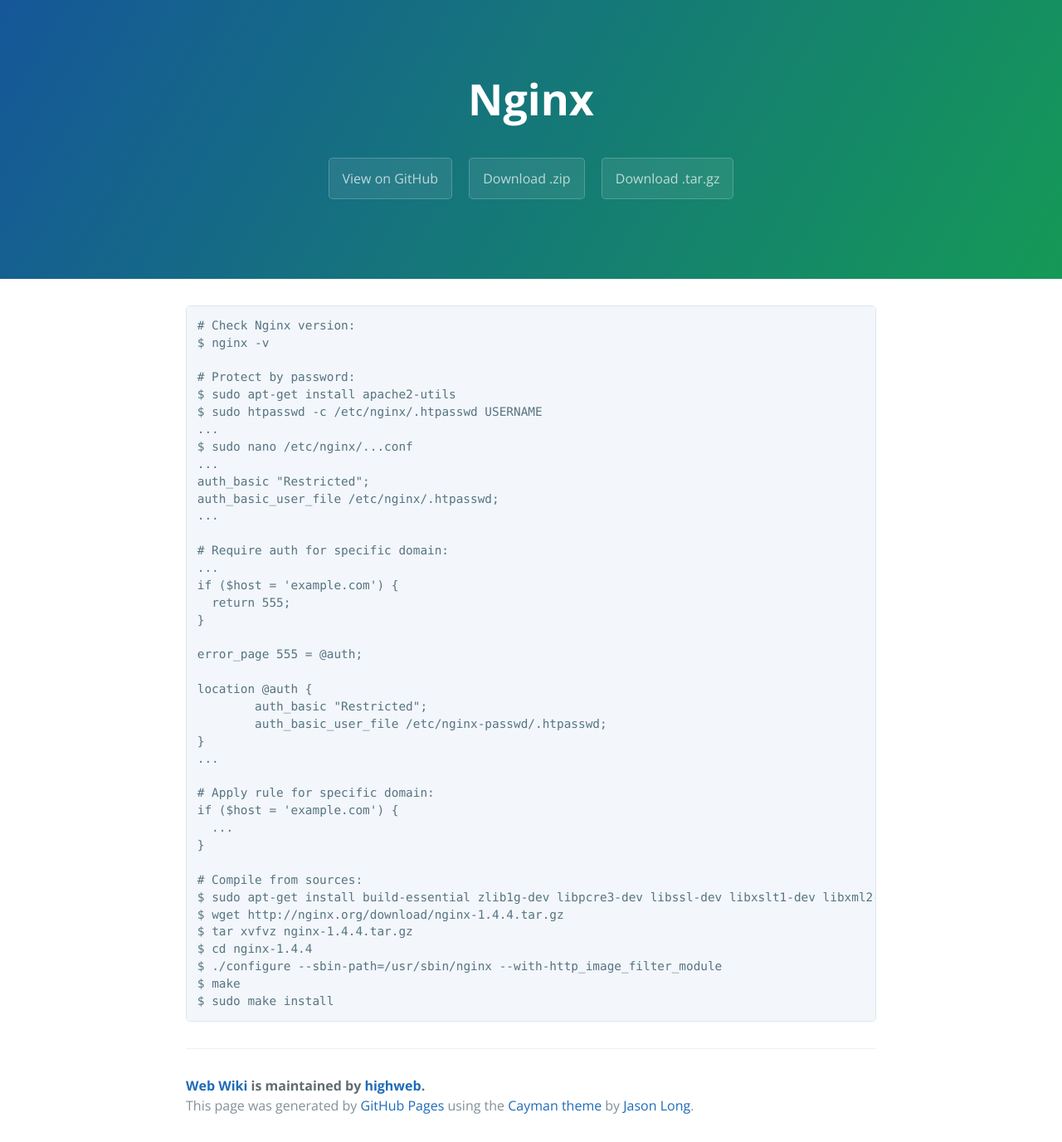
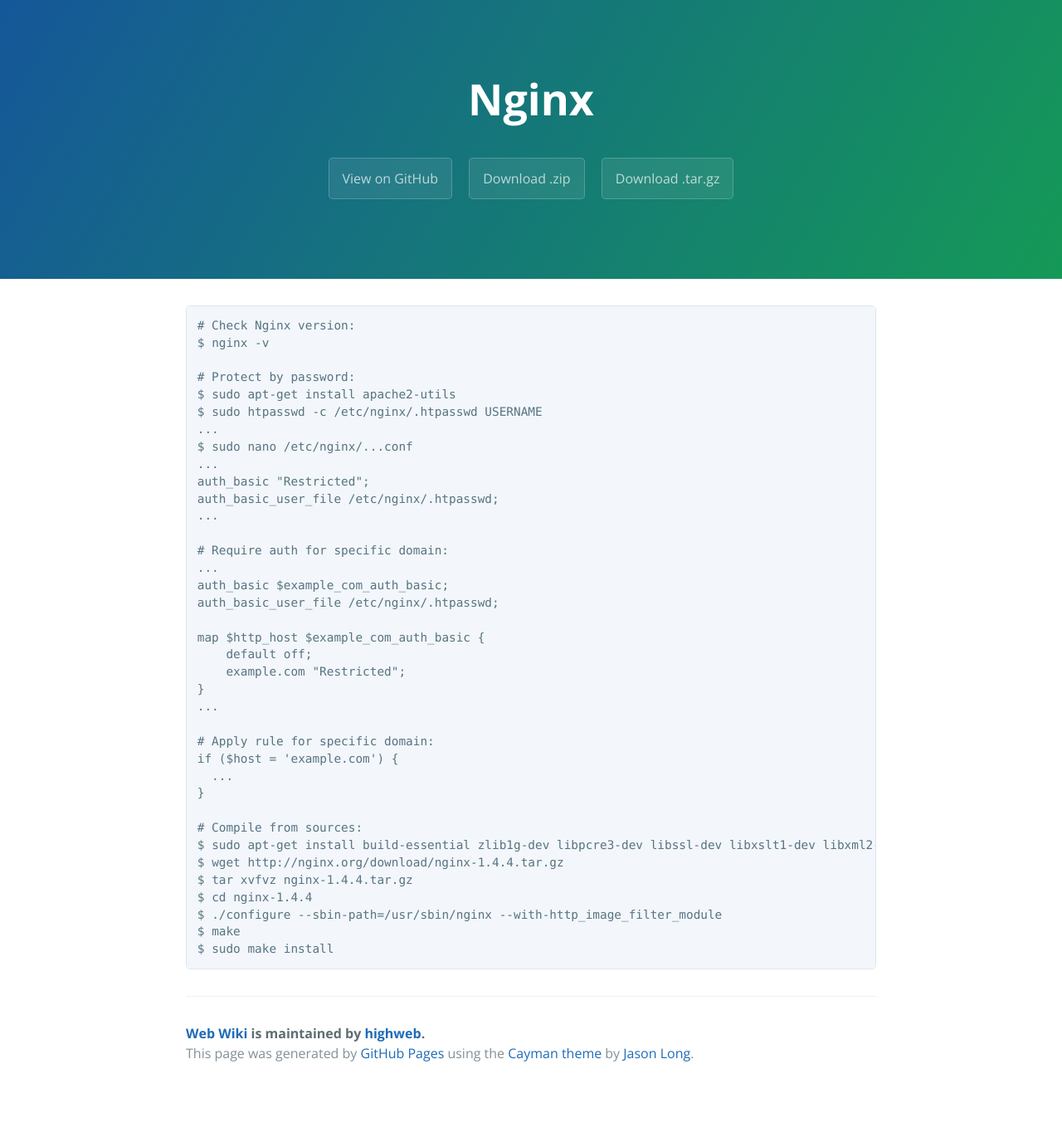
Before and after one commit to highweb/web-wiki, a Jekyll site: the page built from nginx.md, in a window 1280 px wide. Shown: the whole page at 83% size. Built offline with Jekyll 4.4.1, drawn with Linux system fonts in a browser that asks for light colours; after the commit the page ends 1313 px from its top, so only the background shows below that.

Commit message:
Update nginx.md

```diff
--- a/nginx.md
+++ b/nginx.md
@@ -19,15 +19,12 @@ auth_basic_user_file /etc/nginx/.htpasswd;
 
 # Require auth for specific domain:
 ...
-if ($host = 'example.com') {
-  return 555;
-}
+auth_basic $example_com_auth_basic;
+auth_basic_user_file /etc/nginx/.htpasswd;
 
-error_page 555 = @auth;
-
-location @auth {
-	auth_basic "Restricted";
-	auth_basic_user_file /etc/nginx-passwd/.htpasswd;
+map $http_host $example_com_auth_basic {
+    default off;
+    example.com "Restricted";
 }
 ...
 
```
